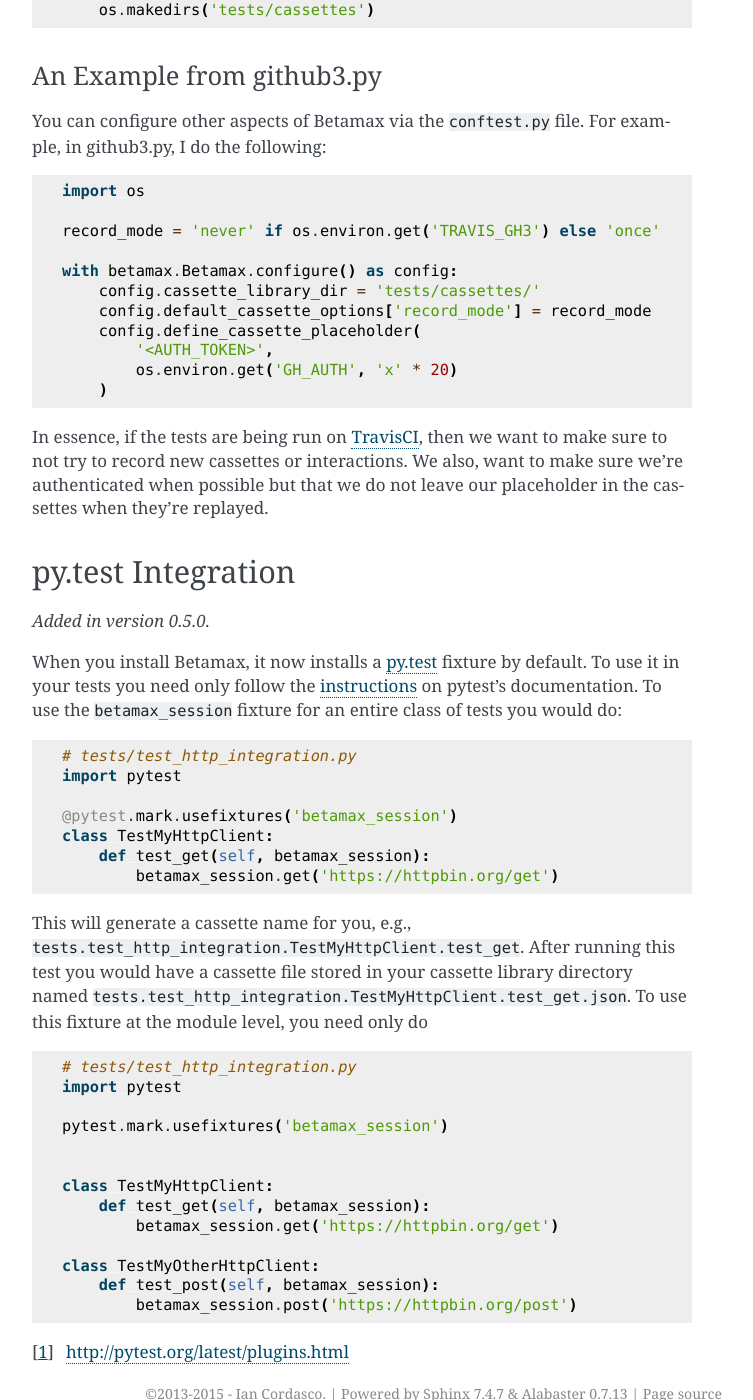
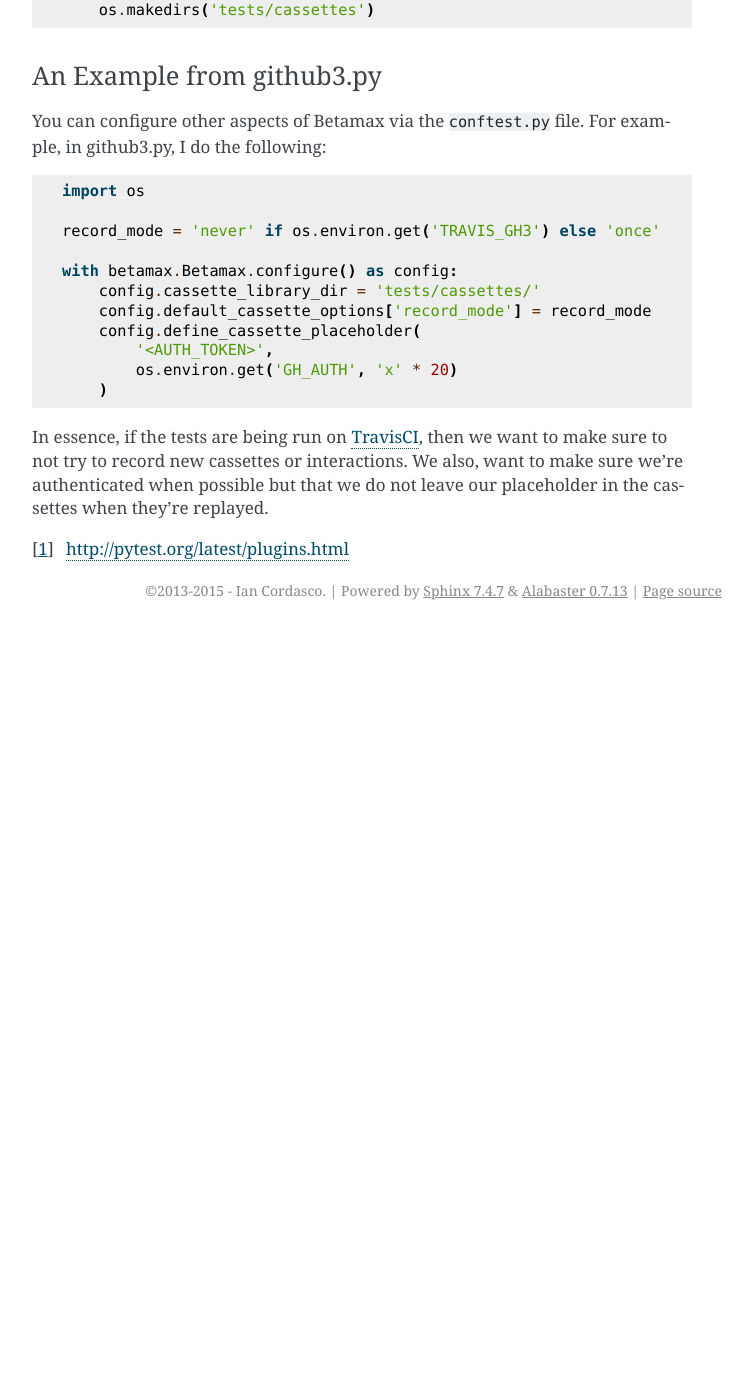
Before and after one commit to betamaxpy/betamax, a Sphinx documentation site: the page built from docs/usage_patterns.rst, in a window 1280 px wide and 1400 px high, scrolled down 573 px. Shown: the whole window, without its empty margins (388-1141 px from the left). Built offline with Sphinx 7.4.7, drawn with Linux system fonts in a browser that asks for light colours; after the commit the page ends 1203 px from its top, so only the background shows below that.

Commit message:
Unittest integration documentation

```diff
--- a/docs/index.rst
+++ b/docs/index.rst
@@ -13,6 +13,7 @@ Contents of Betamax's Documentation
    record_modes
    third_party_packages
    usage_patterns
+   integrations
 
 .. toctree::
    :caption: API Documentation
--- a/docs/usage_patterns.rst
+++ b/docs/usage_patterns.rst
@@ -53,51 +53,6 @@ to not try to record new cassettes or interactions. We also, want to make sure
 we're authenticated when possible but that we do not leave our placeholder in
 the cassettes when they're replayed.
 
-py.test Integration
--------------------
-
-.. versionadded:: 0.5.0
-
-When you install Betamax, it now installs a `py.test`_ fixture by default. To
-use it in your tests you need only follow the `instructions`_ on pytest's
-documentation. To use the ``betamax_session`` fixture for an entire class of
-tests you would do:
-
-.. code-block:: python
-
-    # tests/test_http_integration.py
-    import pytest
-
-    @pytest.mark.usefixtures('betamax_session')
-    class TestMyHttpClient:
-        def test_get(self, betamax_session):
-            betamax_session.get('https://httpbin.org/get')
-
-This will generate a cassette name for you, e.g.,
-``tests.test_http_integration.TestMyHttpClient.test_get``. After running this
-test you would have a cassette file stored in your cassette library directory
-named ``tests.test_http_integration.TestMyHttpClient.test_get.json``. To use
-this fixture at the module level, you need only do
-
-.. code-block:: python
-
-    # tests/test_http_integration.py
-    import pytest
-
-    pytest.mark.usefixtures('betamax_session')
-
-
-    class TestMyHttpClient:
-        def test_get(self, betamax_session):
-            betamax_session.get('https://httpbin.org/get')
-
-    class TestMyOtherHttpClient:
-        def test_post(self, betamax_session):
-            betamax_session.post('https://httpbin.org/post')
-
-
 .. _TravisCI: https://travis-ci.org/
 .. [#] http://pytest.org/latest/plugins.html
 .. _py.test: http://pytest.org/latest/
-.. _instructions:
-    http://pytest.org/latest/fixture.html#using-fixtures-from-classes-modules-or-projects
```
Also changed, not shown: docs/integrations.rst (added, +117 -0 lines).
